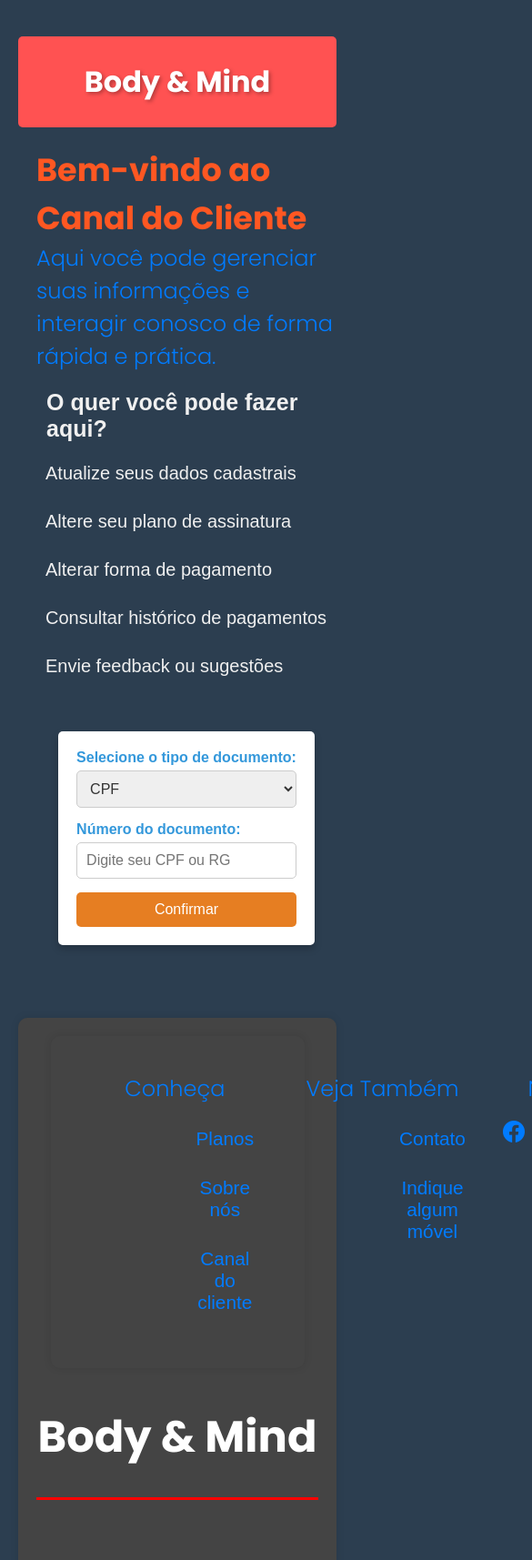
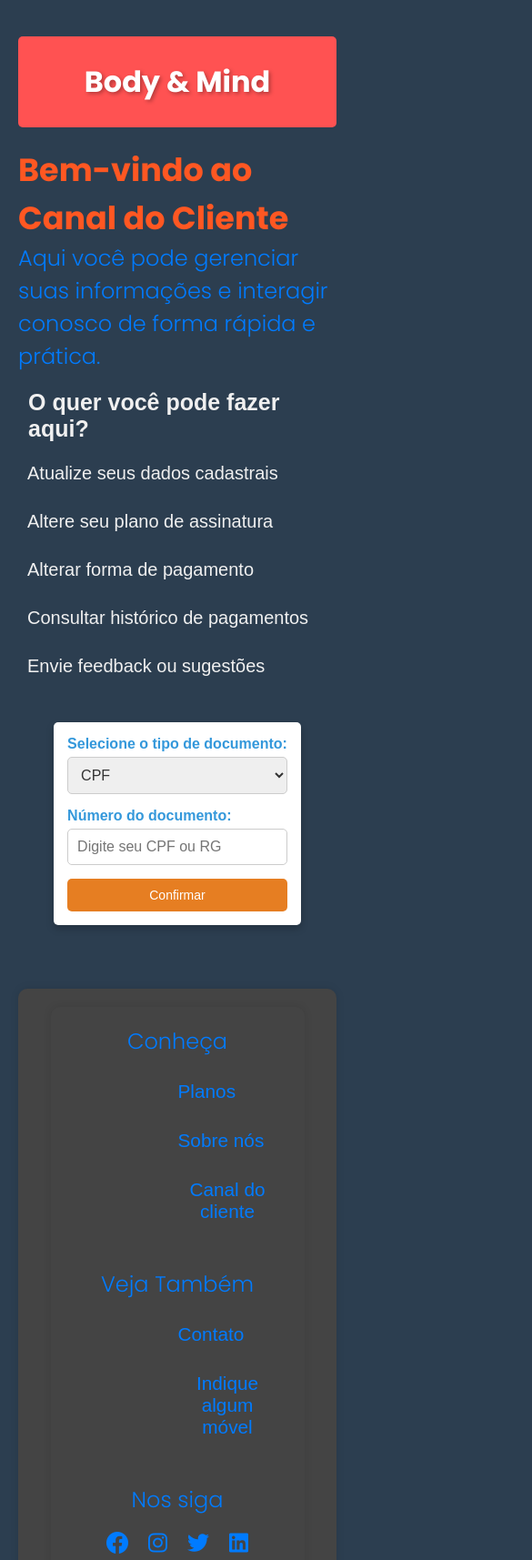
Before and after one commit to Mateus97lima/Acadamia, a plain HTML site: page cliente.html in a window 390 px wide. Shown: the top 1715 px of the page at 91% size, 585 px wide, since content can reach past the window. Drawn offline with nearby package versions, Linux system fonts and the light colour scheme.

Commit message:
Melhorei a resposividade

```diff
--- a/cliente.css
+++ b/cliente.css
@@ -5,9 +5,11 @@
     padding: 0;
     box-sizing: border-box;
 }
+
 /* Definição de fonte para títulos */
 h1, h2, h3, h4, h5, h6 {
-    font-family: 'Poppins', sans-serif;}
+    font-family: 'Poppins', sans-serif;
+}
 
 /* Header */
 header h1.txt {
@@ -20,16 +22,17 @@ header h1.txt {
     font-family: 'Poppins', sans-serif;
     color: white;
     text-shadow: 2px 2px 4px rgba(0, 0, 0, 0.3);
-    background-color: #FF5252; /* Vermelho mais suave */
+    background-color: #FF5252;
     border-radius: 5px;
     margin: 0;
     margin-top: 20px;
 }
 
+/* Body */
 body {
     font-family: Arial, sans-serif;
-    background-color: #2c3e50; /* Fundo azul escuro */
-    color: #f0f0f0; /* Texto cinza claro */
+    background-color: #2c3e50;
+    color: #f0f0f0;
     padding: 20px;
     margin: 0;
 }
@@ -40,32 +43,31 @@ header {
 }
 
 h1 {
-    color: #fff; /* Título branco */
+    color: #fff;
 }
 
 h2 {
     font-weight: 800;
     color: #FF5722;
-    font-family: 'Poppins', sans-serif;
-    font-size:35px ;
+    font-size: 35px;
+}
 
-}
-h3{
+h3 {
     line-height: 1.5;
     font-weight: 400;
-    font-size:26px;
+    font-size: 26px;
 }
+
 .pg {
-    color: #f0f0f0; /* Texto cinza claro para informações */
+    color: #f0f0f0;
     align-items: center;
-    font-family: Arial, Helvetica, sans-serif;
     font-size: 25px;
     margin: 8px;
     padding: 3px;
 }
 
 .pt {
-    color: #f0f0f0; /* Texto cinza claro para elementos específicos */
+    color: #f0f0f0;
 }
 
 ul {
@@ -78,36 +80,36 @@ ul li {
     margin: 10px 0;
     padding: 10px;
     border-radius: 5px;
-    color: #f0f0f0; /* Texto cinza claro */
+    color: #f0f0f0;
 }
 
 .container {
     display: flex;
-    gap: 20px; /* Espaço entre as colunas */
-    justify-content: flex-start; /* Alinha o conteúdo à esquerda */
+    gap: 20px;
+    justify-content: flex-start;
     align-items: flex-start;
-    max-width: 1200px; /* Limita a largura máxima do container */
-    margin: 0; /* Remove a margem automática para centralização */
-    padding-left: 20px; /* Adiciona um pequeno padding à esquerda */
+    max-width: 1200px;
+    margin: 0;
+    padding-left: 20px;
 }
 
 .info-column {
     flex: 2;
     font-family: Arial, sans-serif;
     font-size: 20px;
-    margin-left: 0; /* Remove a margem esquerda */
+    margin-left: 0;
 }
 
 .form-column {
     flex: 1;
     background-color: #fff;
     align-items: center;
-    padding: 60px; /* Padding reduzido */
-    margin: 80px; /* Margem reduzida */
+    padding: 60px;
+    margin: 80px;
     border-radius: 5px;
-    box-shadow: 0 4px 8px rgba(0, 0, 0, 0.2); /* Sombra mais pronunciada */
+    box-shadow: 0 4px 8px rgba(0, 0, 0, 0.2);
     color: #000;
-    max-width: 400px; /* Largura máxima do formulário */
+    max-width: 400px;
 }
 
 .form-group {
@@ -118,7 +120,7 @@ label {
     display: block;
     margin-bottom: 5px;
     font-weight: bold;
-    color: #3498db; /* Azul claro para rótulos */
+    color: #3498db;
 }
 
 select, input {
@@ -129,95 +131,97 @@ select, input {
     font-size: 16px;
     color: #333;
 }
-.col  {
+
+.col {
     display: grid;
-    grid-template-columns: repeat(3, 1fr); /* 3 colunas */
-    gap: 30px; /* Espaço entre as colunas */
-    padding: 40px; /* Espaçamento interno */
-    background-color: #444; /* Cor de fundo */
-    border-radius: 10px; /* Bordas arredondadas */
-    box-shadow: 0 0 10px rgba(0, 0, 0, 0.1); /* Sombra */
-    margin: 0 auto; /* Centraliza o contêiner */
-    width: 90%; /* Largura do contêiner (ajuste conforme necessário) */
-    max-width: 1200px; /* Largura máxima */
-    position: relative; /* Para posicionar elementos internos */
-    text-align: center; /* Centraliza o texto */
+    grid-template-columns: repeat(3, 1fr);
+    gap: 30px;
+    padding: 40px;
+    background-color: #444;
+    border-radius: 10px;
+    box-shadow: 0 0 10px rgba(0, 0, 0, 0.1);
+    margin: 0 auto;
+    width: 90%;
+    max-width: 1200px;
+    position: relative;
+    text-align: center;
     margin-top: -90px;
 }
-col h3 {
-    color: #007BFF; /* Cor do título */
-    font-size: 1.5rem; /* Tamanho da fonte */
-    margin-bottom: 15px; /* Espaçamento abaixo do título */
-    text-align: center; /* Centraliza o título */
+
+.col h3 {
+    color: #007BFF;
+    font-size: 1.5rem;
+    margin-bottom: 15px;
+    text-align: center;
 }
- ul li a{
+
+ul li a {
     align-items: center;
     margin-left: 110px;
     font-size: 1.3rem;
+}
 
-}
-col ul {
-    list-style-type: none; /* Remove os marcadores da lista */
-    padding: 0; /* Remove o padding padrão */
-    margin: 0; /* Remove a margem padrão */
+.col ul {
+    list-style-type: none;
+    padding: 0;
+    margin: 0;
 }
 
 .col ul li {
-    margin-bottom: 10px; /* Espaçamento entre os itens da lista */
-    text-align: center; /* Centraliza os itens da lista */
+    margin-bottom: 10px;
+    text-align: center;
 }
 
 .col ul li a {
-    text-decoration: none; /* Remove o sublinhado dos links */
-    color: #007BFF; /* Cor do link */
-    transition: color 0.3s ease; /* Transição suave de cor */
+    text-decoration: none;
+    color: #007BFF;
+    transition: color 0.3s ease;
 }
 
 .col ul li a:hover {
-    color: white; /* Cor do link ao passar o mouse */
+    color: white;
 }
 
 .col .social-links {
     display: flex;
-    justify-content: center; /* Centraliza os ícones das redes sociais */
-    gap: 20px; /* Espaço entre os ícones */
+    justify-content: center;
+    gap: 20px;
 }
 
 .col .social-links a {
-    font-size: 1.5rem; /* Tamanho dos ícones */
-    color: #007BFF; /* Cor dos ícones */
-    transition: color 0.3s ease; /* Transição suave de cor */
+    font-size: 1.5rem;
+    color: #007BFF;
+    transition: color 0.3s ease;
 }
 
 .col .social-links a:hover {
-    color: #007BFF; /* Cor dos ícones ao passar o mouse */
+    color: #007BFF;
 }
 
 .txt {
-    text-align: center; /* Centraliza o texto */
-    color: white; /* Cor do texto para contraste */
+    text-align: center;
+    color: white;
 }
 
-.tv{
-        text-align: center; /* Centraliza o título */
-        color: white; /* Mantém a cor do texto */
-        font-size: 3rem; /* Ajusta o tamanho da fonte */
-        font-weight: bold;
-        margin-top:20px; /* Ajusta o espaçamento */
-        padding-bottom: 30px; /* Espaço antes da linha */
-        border-bottom: 3px solid red; /* Linha fina vermelha */
-        display: block;
-        padding-top: 20px;
-    }
-
+.tv {
+    text-align: center;
+    color: white;
+    font-size: 3rem;
+    font-weight: bold;
+    margin-top: 20px;
+    padding-bottom: 30px;
+    border-bottom: 3px solid red;
+    display: block;
+    padding-top: 20px;
+}
 
 aside {
     background-color: #444;
     padding: 20px;
     border-radius: 10px;
     box-shadow: 0 0 10px rgba(0, 0, 0, 0.1);
-    margin: 60px 0; /* Removi a max-width */
-    width: 100%; /* Ocupa toda a largura */
+    margin: 60px 0;
+    width: 100%;
     padding-top: 110px;
     padding-bottom: 200px;
 }
@@ -257,9 +261,8 @@ ul li a:hover {
     font-size: 1.5rem;
     color: #0056b3;
     transition: color 0.3s ease;
-    padding: 1px; /* Adiciona espaço interno */
+    padding: 1px;
 }
-
 
 button {
     background-color: #e67e22;
@@ -273,7 +276,7 @@ button {
 }
 
 button:hover {
-    background-color: #f39c12; /* Laranja mais claro no hover */
+    background-color: #f39c12;
 }
 
 footer {
@@ -290,22 +293,60 @@ footer {
 }
 
 .btn-button:hover {
-    background-color: #f39c12; /* Laranja mais claro no hover */
+    background-color: #f39c12;
 }
 
+/* Responsividade */
 @media (max-width: 768px) {
     .container {
         flex-direction: column;
-        align-items: center; /* Centraliza as colunas em telas pequenas */
+        align-items: center;
+        padding-left: 0;
     }
 
     .form-column {
-        max-width: 100%; /* Ocupa toda a largura em telas pequenas */
+        max-width: 100%;
         padding: 20px;
-        margin: 20px;
+        margin: 20px 0;
     }
 
     header h1.txt {
-        font-size: 2rem; /* Tamanho menor para telas pequenas */
+        font-size: 2rem;
+    }
+
+    .col {
+        grid-template-columns: 1fr;
+        padding: 20px; /* Reduzido para maior espaçamento em telas pequenas */
+    }
+
+    .social-links a {
+        font-size: 1.3rem;
+    }
+
+    button {
+        font-size: 14px;
     }
 }
+
+@media (max-width: 480px) {
+    h1.txt {
+        font-size: 1.6rem; /* Ajuste adicional para telas muito pequenas */
+    }
+
+    .form-column {
+        margin: 10px;
+        padding: 15px;
+    }
+
+    .col {
+        grid-template-columns: 1fr;
+    }
+
+    .social-links a {
+        font-size: 1.2rem;
+    }
+
+    button {
+        font-size: 14px;
+    }
+}
--- a/menu.css
+++ b/menu.css
@@ -420,11 +420,8 @@ ul li a:hover {
         width: 200px;
     }
 
-    main {
-        margin-left: 50px;
-    }
-
-    nav.menu-lateral.expandir ~ main {
-        margin-left: 200px;
+    .planos-container {
+        grid-template-columns: 1fr;
+        padding: 20px;
     }
 }
--- a/planos.css
+++ b/planos.css
@@ -262,11 +262,41 @@ ul li a:hover {
 /* Responsividade */
 @media (max-width: 768px) {
     .plano {
-        flex: 1 1 100%; /* Planos ocupam toda a largura em telas menores */
+        flex: 1 1 100%; /* Ocupa toda a largura da tela */
+        margin-bottom: 20px;
+        padding: 15px;
     }
 
     .ti {
-        font-size: 2rem; /* Reduz o tamanho do título em telas menores */
-        height: 80px;
+        font-size: 2rem; /* Reduz o tamanho do título */
+        height: auto;
+        padding: 15px;
+    }
+
+    .col {
+        grid-template-columns: 1fr; /* Muda para uma única coluna */
+        gap: 20px; /* Reduz o espaçamento */
+        padding: 20px;
+    }
+
+    .tv {
+        font-size: 2.2rem; /* Reduz o tamanho do título */
+        padding-bottom: 15px;
+    }
+
+    ul li {
+        font-size: 16px; /* Reduz o tamanho da fonte */
+        margin-top: 10px;
+    }
+
+    .btn-button {
+        width: 100%; /* Ocupa toda a largura */
+        text-align: center;
+        padding: 12px;
+    }
+
+    .btn-volta {
+        width: 100%;
+        text-align: center;
     }
 }
--- a/sobre.css
+++ b/sobre.css
@@ -205,26 +205,90 @@ ul li a:hover {
 }
 
 /* Responsividade */
-@media (max-width: 768px) {
+/* Responsividade aprimorada */
+@media (max-width: 1024px) {
     .cont {
         flex-direction: column;
+        align-items: center;
         text-align: center;
+        padding: 30px;
     }
 
     .box, .video-cont {
         width: 100%;
+        padding: 10px;
     }
 
-    .vd {
-        max-width: 100%;
+    .md {
+        font-size: 22px;
+    }
+
+    .pm {
+        font-size: 18px;
+    }
+
+    .col {
+        grid-template-columns: repeat(2, 1fr); /* Reduz para 2 colunas */
+        gap: 20px;
+        padding: 20px;
     }
 }
 
+@media (max-width: 768px) {
+    .so {
+        font-size: 1.5rem;
+        height: auto;
+        padding: 15px;
+    }
 
-/*.cont {
-    max-width: 800px;
-    margin: 20px 0 20px 50px auto;
-    padding: 40px;
-    background-color: #202020; /* Fundo escuro para contraste */
-  /*  border-radius: 10px;
-    box-shadow: 0 4px 10px rgba(255, 0, 0, 0.2);*/
+    .cont {
+        padding: 20px;
+    }
+
+    .md {
+        font-size: 20px;
+    }
+
+    .pm {
+        font-size: 16px;
+    }
+
+    .col {
+        grid-template-columns: 1fr; /* Apenas 1 coluna */
+        gap: 15px;
+        padding: 15px;
+    }
+
+    .tv {
+        font-size: 2rem;
+    }
+
+    .btn {
+        font-size: 1rem;
+        padding: 10px 20px;
+    }
+}
+
+@media (max-width: 480px) {
+    .so {
+        font-size: 1.2rem;
+        padding: 10px;
+    }
+
+    .md {
+        font-size: 18px;
+    }
+
+    .pm {
+        font-size: 14px;
+    }
+
+    .tv {
+        font-size: 1.8rem;
+    }
+
+    .btn {
+        font-size: 0.9rem;
+        padding: 8px 16px;
+    }
+}
```
Also changed, not shown: package-lock.json (added).
